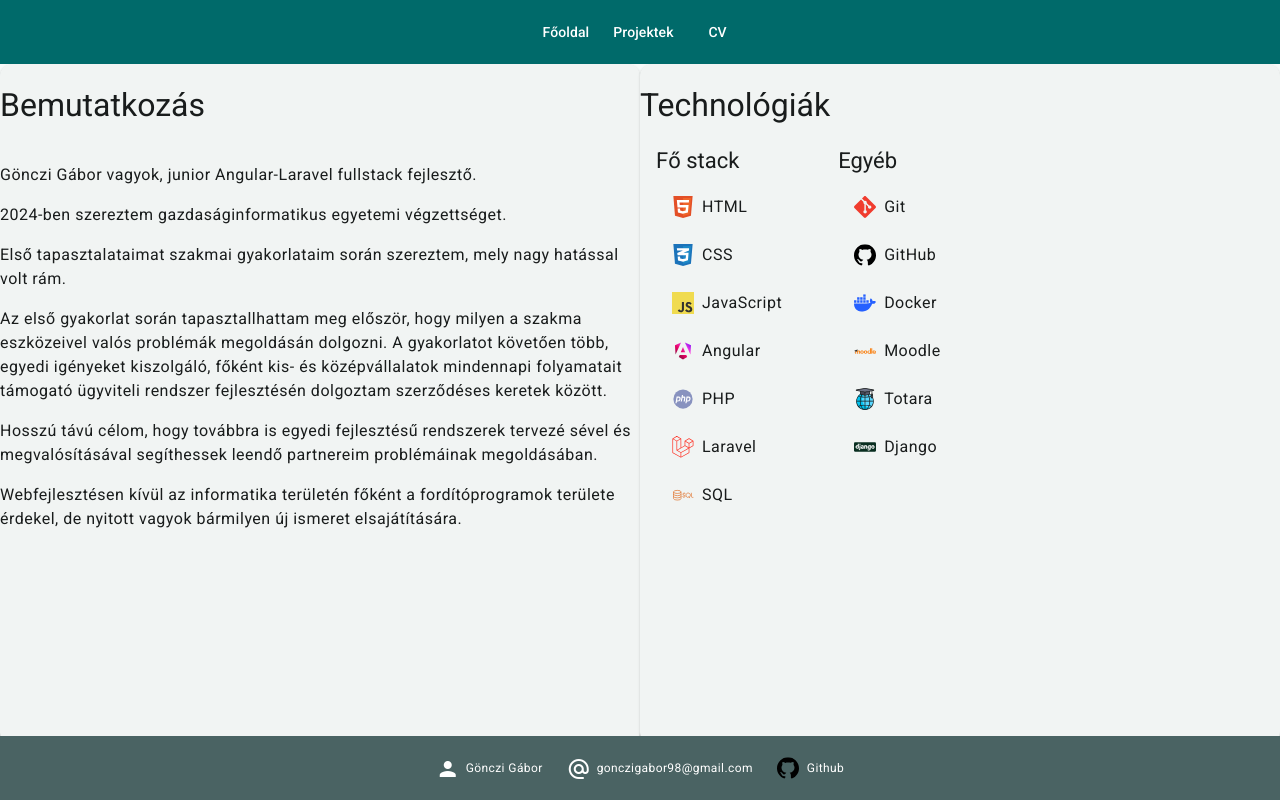
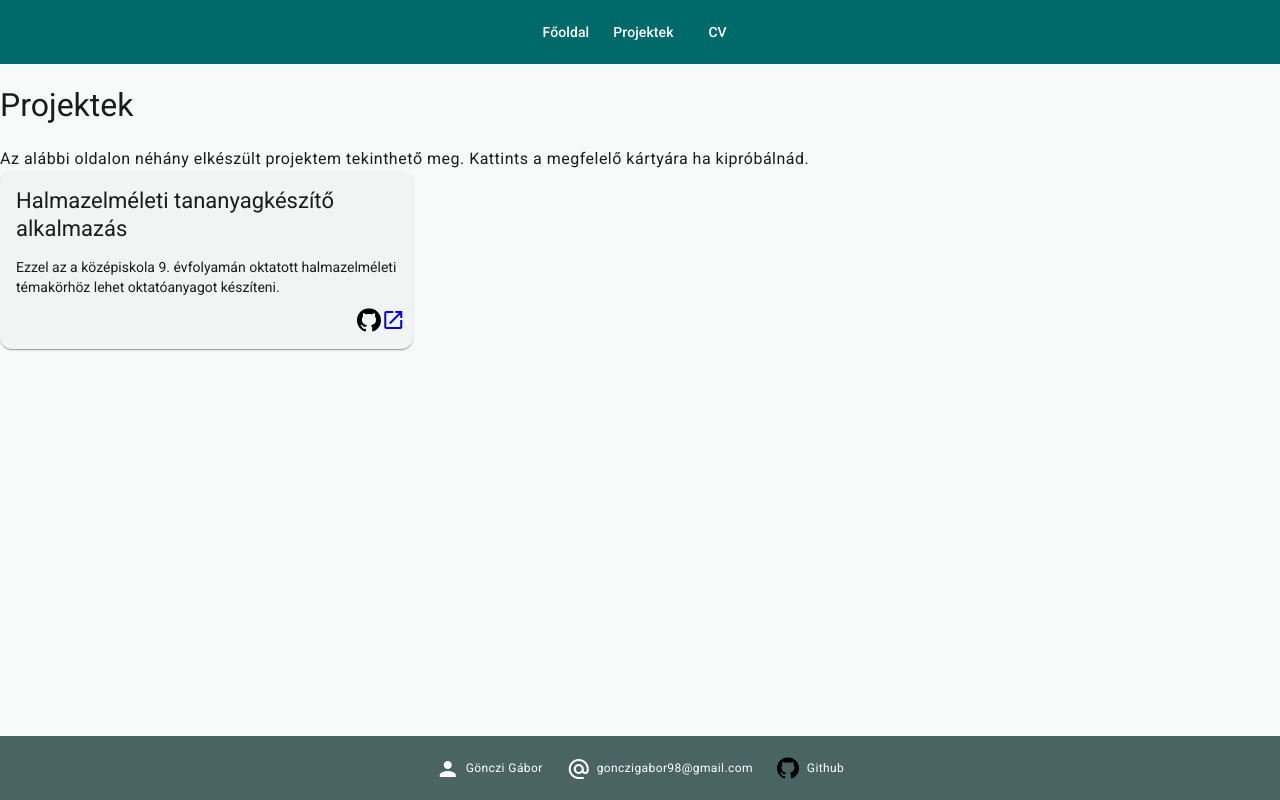
Before and after one commit to GaborGonczi/portfolio, an Angular app: page /projects in a window 1280 px wide. Built offline with nearby package versions, Linux system fonts and the light colour scheme.

Commit message:
feature(Portfolio) Add projects

```diff
--- a/src/app/app.routes.ts
+++ b/src/app/app.routes.ts
@@ -1,5 +1,6 @@
 import { Routes } from '@angular/router';
 import { HomePage } from '@src/app/components/home-page/home-page';
+import { Projects } from '@src/app/components/projects/projects';
 import { Cv } from '@src/app/components/cv/cv';
 import { CvNavbar } from '@src/app/components/cv/components/cv-navbar/cv-navbar';
 
@@ -7,6 +8,10 @@ export const routes: Routes = [
   {
     path: '',
     component: HomePage,
+  },
+  {
+    path:'projects',
+    component:Projects
   },
   {
     path: 'cv',
--- a/src/app/components/navbar/navbar.html
+++ b/src/app/components/navbar/navbar.html
@@ -1,6 +1,6 @@
 <mat-toolbar class="navbar">
     <button matButton (click)="navigateToHomepage()">Főoldal</button>
-    <button matButton>Projektek</button>
+    <button matButton (click)="navigateToProjects()">Projektek</button>
     <button matButton (click)="navigateToCv()">CV</button>
     <router-outlet name="navbar"></router-outlet>
 </mat-toolbar>
--- a/src/app/components/navbar/navbar.ts
+++ b/src/app/components/navbar/navbar.ts
@@ -16,6 +16,9 @@ export class Navbar {
   navigateToHomepage() {
     this.router.navigateByUrl('/');
   }
+  navigateToProjects(){
+    this.router.navigateByUrl('/projects');
+  }
   navigateToCv() {
     this.router.navigateByUrl('/cv(navbar:cv)');
   }
--- /dev/null
+++ b/src/app/components/projects/projects.css
@@ -0,0 +1,17 @@
+mat-card{
+    width: 100%;
+    height: 100%;
+}
+
+.container{
+    display: grid;
+    grid-template-columns: 1fr 1fr 1fr;
+    gap: 20px;
+}
+
+.flex-container{
+    display: flex;
+    width: 100%;
+    flex-direction: row;
+    justify-content: flex-end;
+}
--- /dev/null
+++ b/src/app/components/projects/projects.html
@@ -0,0 +1,40 @@
+<h1 class="mat-font-headline-lg">Projektek</h1>
+<div class="mat-font-body-lg">
+  Az alábbi oldalon néhány elkészült projektem tekinthető meg. Kattints a megfelelő kártyára ha
+  kipróbálnád.
+</div>
+<div class="container">
+<!--<mat-grid-list cols="3" rowHeight="3:1">-->
+  @for (project of projectArray; track $index) {
+
+      <mat-card appearance="raised">
+        <mat-card-header>
+          <mat-card-title>{{ project.name }}</mat-card-title>
+        </mat-card-header>
+        <mat-card-content>
+          <p>
+            {{ project.description }}
+          </p>
+        </mat-card-content>
+        <mat-card-footer>
+          <mat-card-actions>
+            <div class="flex-container">
+                     <a [href]="project.githubUrl" target="_blank" matButton="raised"
+              ><mat-icon aria-hidden="false" aria-label="Demo" svgIcon="github"></mat-icon
+            ></a>
+            <a [href]="project.demoUrl" target="_blank" matButton="raised"
+              ><mat-icon
+                aria-hidden="false"
+                aria-label="Source code"
+                fontIcon="open_in_new"
+              ></mat-icon
+            ></a>
+
+            </div>
+
+          </mat-card-actions>
+        </mat-card-footer>
+      </mat-card>
+  }
+  </div>
+<!--</mat-grid-list>-->
--- /dev/null
+++ b/src/app/components/projects/projects.imports.ts
@@ -0,0 +1,15 @@
+import { MatCardModule } from '@angular/material/card';
+import { MatIconModule } from '@angular/material/icon';
+import { IMPORT_TYPE } from '@src/angular/types';
+
+
+const PROJECTS_CORE_IMPORTS:IMPORT_TYPE=[
+    MatCardModule,
+    MatIconModule
+
+];
+const PROJECTS_FEATURE_IMPORTS:IMPORT_TYPE=[
+
+];
+
+export const PROJECTS_IMPORTS:IMPORT_TYPE=[...PROJECTS_CORE_IMPORTS,...PROJECTS_FEATURE_IMPORTS] as const;
--- /dev/null
+++ b/src/app/components/projects/projects.ts
@@ -0,0 +1,30 @@
+import { Component } from '@angular/core';
+import { PROJECTS_IMPORTS } from '@src/app/components/projects/projects.imports';
+import { MatAnchor } from "@angular/material/button";
+
+type ProjectListItem = {
+  name:string,
+  description:string,
+  demoUrl:string,
+  githubUrl:string
+}
+
+@Component({
+  selector: 'app-projects',
+  imports: PROJECTS_IMPORTS ,
+  templateUrl: './projects.html',
+  styleUrl: './projects.css',
+})
+export class Projects {
+
+public projectArray:Array<ProjectListItem> = [
+    {
+      name:'Halmazelméleti tananyagkészítő alkalmazás',
+      description:'Ezzel az a középiskola 9. évfolyamán oktatott halmazelméleti témakörhöz lehet oktatóanyagot készíteni.',
+      demoUrl:'https://set-theory-at.infosolutions.hu',
+      githubUrl:'https://github.com/GaborGonczi/set-theory-authoring-tool'
+    }
+
+]
+
+}
```
Also changed, not shown: 1 other file (tests, documents, lock files or other folders).
